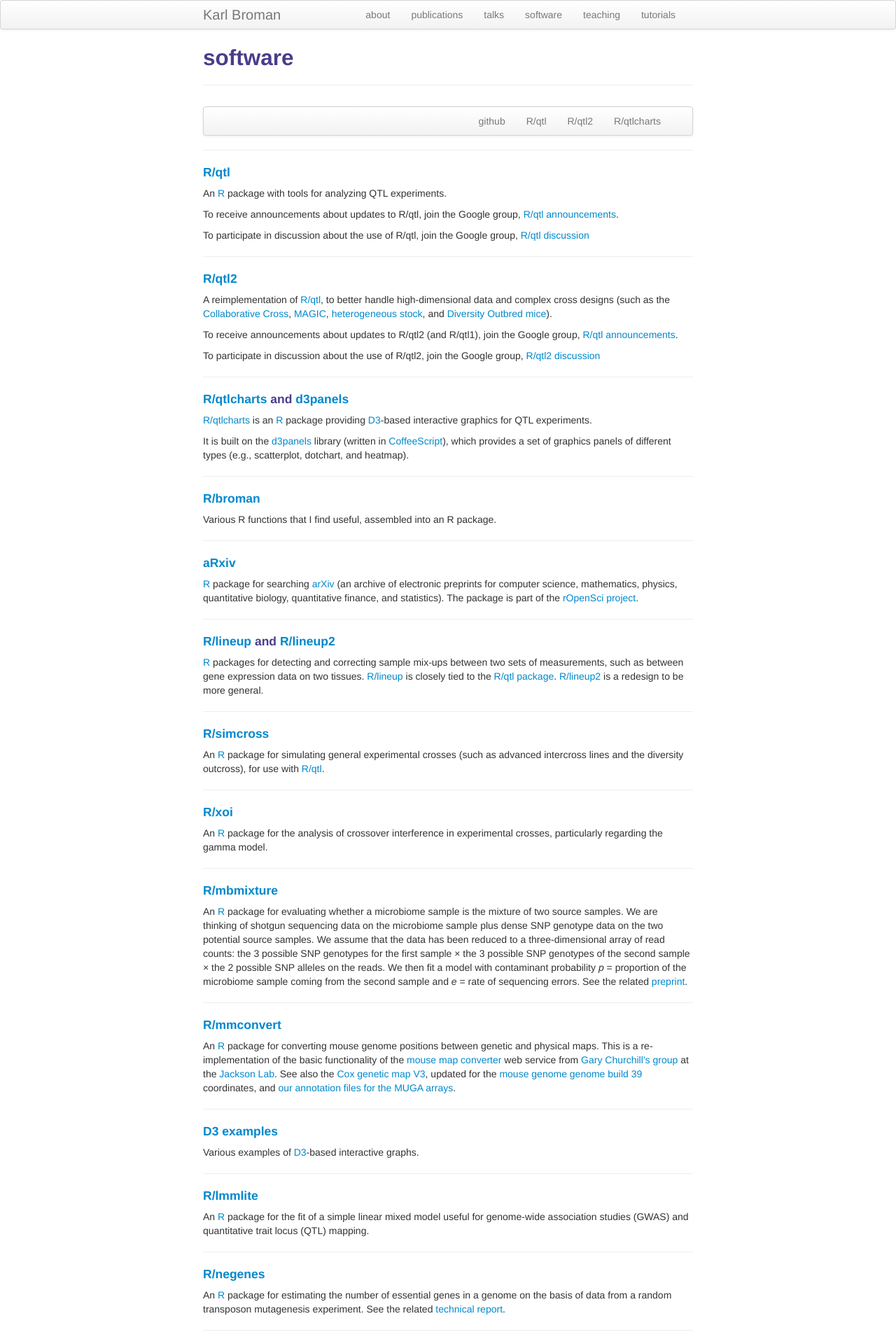
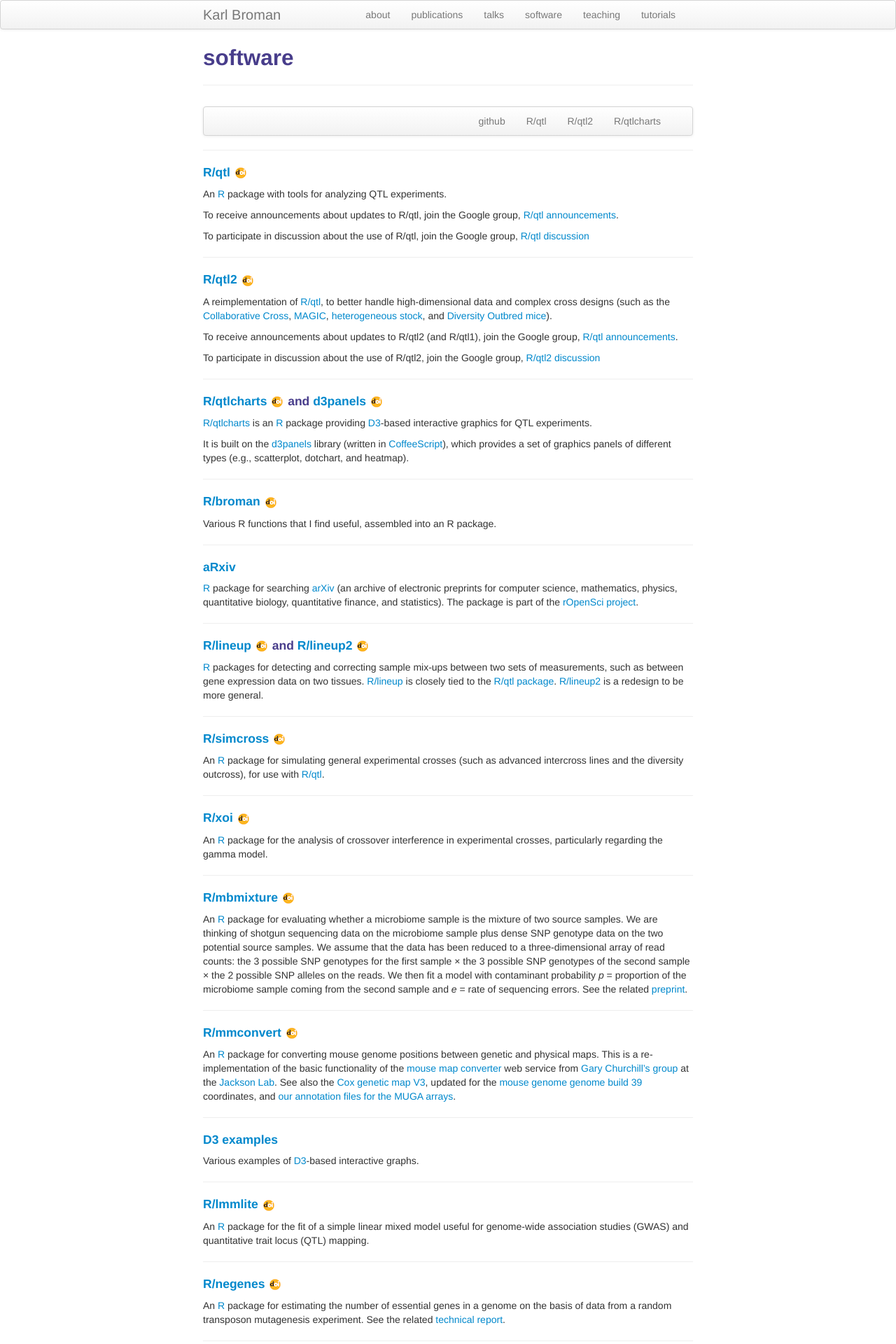
Before and after one commit to kbroman/kbroman.github.io, a Jekyll site: the page built from software.md, in a window 1280 px wide. Shown: the top 1920 px of the page at 70% size. Built offline with Jekyll 4.4.1, drawn with Linux system fonts in a browser that asks for light colours.

Commit message:
Add DOI links on software page

```diff
--- a/software.md
+++ b/software.md
@@ -17,7 +17,7 @@ description: Karl Broman's software
 
 ---
 
-#### <a name="qtl"></a>[R/qtl](https://rqtl.org)
+#### <a name="qtl"></a>[R/qtl](https://rqtl.org) [![zenodo DOI](icons16/doi-icon.png)](https://doi.org/10.5281/zenodo.3688461)
 
 An [R](https://www.r-project.org/) package with tools for analyzing QTL experiments.
 
@@ -29,7 +29,7 @@ Google group, [R/qtl discussion](https://groups.google.com/group/rqtl-disc)
 
 ---
 
-#### <a name="qtl2"></a>[R/qtl2](https://kbroman.org/qtl2)
+#### <a name="qtl2"></a>[R/qtl2](https://kbroman.org/qtl2) [![zenodo DOI](icons16/doi-icon.png)](https://doi.org/10.5281/zenodo.3237772)
 
 A reimplementation of [R/qtl](https://rqtl.org), to better handle
 high-dimensional data and complex cross designs (such as the
@@ -47,7 +47,7 @@ Google group, [R/qtl2 discussion](https://groups.google.com/group/rqtl2-disc)
 
 ---
 
-#### <a name="qtlcharts"></a>[R/qtlcharts](https://kbroman.org/qtlcharts) and [d3panels](https://kbroman.org/d3panels)
+#### <a name="qtlcharts"></a>[R/qtlcharts](https://kbroman.org/qtlcharts) [![zenodo DOI](icons16/doi-icon.png)](https://doi.org/10.5281/zenodo.4049918) and [d3panels](https://kbroman.org/d3panels) [![zenodo DOI](icons16/doi-icon.png)](https://doi.org/10.5281/zenodo.5418277)
 
 [R/qtlcharts](https://kbroman.org/qtlcharts) is an
 [R](https://www.r-project.org) package providing [D3](https://d3js.org)-based
@@ -61,7 +61,7 @@ dotchart, and heatmap).
 
 ---
 
-#### <a name="broman"></a>[R/broman](https://github.com/kbroman/broman)
+#### <a name="broman"></a>[R/broman](https://github.com/kbroman/broman) [![zenodo DOI](icons16/doi-icon.png)](https://doi.org/10.5281/zenodo.2636796)
 
 Various R functions that I find useful, assembled into an R package.
 
@@ -77,7 +77,7 @@ quantitative finance, and statistics). The package is part of the
 
 ---
 
-#### <a name="lineup"></a>[R/lineup](https://github.com/kbroman/lineup) and <a name="lineup2"></a>[R/lineup2](https://github.com/kbroman/lineup2)
+#### <a name="lineup"></a>[R/lineup](https://github.com/kbroman/lineup) [![zenodo DOI](icons16/doi-icon.png)](https://doi.org/10.5281/zenodo.4277411) and <a name="lineup2"></a>[R/lineup2](https://github.com/kbroman/lineup2) [![zenodo DOI](icons16/doi-icon.png)](https://doi.org/10.5281/zenodo.4118180)
 
 [R](https://www.r-project.org) packages for detecting and correcting
 sample mix-ups between two sets of measurements, such as between gene
@@ -89,7 +89,7 @@ more general.
 
 ---
 
-#### <a name="simcross"></a>[R/simcross](https://kbroman.org/simcross)
+#### <a name="simcross"></a>[R/simcross](https://kbroman.org/simcross) [![zenodo DOI](icons16/doi-icon.png)](https://doi.org/10.5281/zenodo.4032914)
 
 An [R](https://www.r-project.org) package for simulating general
 experimental crosses (such as advanced intercross lines and the
@@ -97,7 +97,8 @@ diversity outcross), for use with [R/qtl](https://rqtl.org).
 
 ---
 
-#### <a name="xoi"></a>[R/xoi](https://github.com/kbroman/xoi)
+#### <a name="xoi"></a>[R/xoi](https://github.com/kbroman/xoi) [![zenodo DOI](icons16/doi-icon.png)](https://doi.org/10.5281/zenodo.3087093)
+
 
 An [R](https://www.r-project.org) package for the analysis of crossover
 interference in experimental crosses, particularly regarding the gamma
@@ -105,7 +106,7 @@ model.
 
 ---
 
-#### <a name="mbmixture"></a>[R/mbmixture](https://github.com/kbroman/mbmixture)
+#### <a name="mbmixture"></a>[R/mbmixture](https://github.com/kbroman/mbmixture) [![zenodo DOI](icons16/doi-icon.png)](https://doi.org/10.5281/zenodo.4067048)
 
 An [R](https://www.r-project.org) package for evaluating whether a microbiome sample is the mixture of
 two source samples. We are thinking of shotgun sequencing data on the
@@ -120,7 +121,7 @@ errors. See the related [preprint](https://doi.org/10.1101/529040).
 
 ---
 
-#### <a name="mmconvert"></a>[R/mmconvert](https://github.com/rqtl/mmconvert)
+#### <a name="mmconvert"></a>[R/mmconvert](https://github.com/rqtl/mmconvert) [![zenodo DOI](icons16/doi-icon.png)](https://doi.org/10.5281/zenodo.5565363)
 
 An [R](https://www.r-project.org) package for converting mouse genome
 positions between genetic and physical maps. This is a
@@ -141,7 +142,7 @@ Various examples of [D3](https://d3js.org)-based interactive graphs.
 
 ---
 
-#### <a name="lmmlite"></a>[R/lmmlite](https://kbroman.org/lmmlite)
+#### <a name="lmmlite"></a>[R/lmmlite](https://kbroman.org/lmmlite) [![zenodo DOI](icons16/doi-icon.png)](https://doi.org/10.5281/zenodo.5149506)
 
 An [R](https://www.r-project.org) package for the fit of a simple
 linear mixed model useful for genome-wide association studies
@@ -149,7 +150,7 @@ linear mixed model useful for genome-wide association studies
 
 ---
 
-#### <a name="negenes"></a>[R/negenes](https://github.com/kbroman/negenes)
+#### <a name="negenes"></a>[R/negenes](https://github.com/kbroman/negenes) [![zenodo DOI](icons16/doi-icon.png)](https://doi.org/10.5281/zenodo.3361121)
 
 An [R](https://www.r-project.org) package for estimating the number of essential genes in a genome
 on the basis of data from a random transposon mutagenesis experiment.
@@ -158,7 +159,7 @@ See the related [technical report](https://www.biostat.wisc.edu/~kbroman/publica
 
 ---
 
-#### <a name="ricalc"></a>[R/ricalc](https://github.com/kbroman/ricalc)
+#### <a name="ricalc"></a>[R/ricalc](https://github.com/kbroman/ricalc) [![zenodo DOI](icons16/doi-icon.png)](https://doi.org/10.5281/zenodo.5149488)
 
 An [R](https://www.r-project.org) package for calculation of two- and three-locus probabilities in
 multiple-strain recombinant inbred lines, and the simulation of such lines.
@@ -170,7 +171,7 @@ recombinant inbred lines.  [Genetics](https://academic.oup.com/genetics) 169:113
 
 ---
 
-#### <a name="npem"></a>[R/npem](https://github.com/kbroman/npem)
+#### <a name="npem"></a>[R/npem](https://github.com/kbroman/npem) [![zenodo DOI](icons16/doi-icon.png)](https://doi.org/10.5281/zenodo.5149486)
 
 An [R](https://www.r-project.org) package for analyzing cell proliferation assays using the
 normal-Poisson mixture model described by Broman et al.
@@ -178,7 +179,7 @@ normal-Poisson mixture model described by Broman et al.
 
 ---
 
-#### <a name="fingers"></a>[R/fingers](https://github.com/kbroman/fingers)
+#### <a name="fingers"></a>[R/fingers](https://github.com/kbroman/fingers) [![zenodo DOI](icons16/doi-icon.png)](https://doi.org/10.5281/zenodo.5149503)
 
 An [R](https://www.r-project.org) package for the inference of full sibling families with data on
 dominant genetic markers (such as RAPDs), following the hierarchicical
@@ -188,14 +189,14 @@ Black IV.
 
 ---
 
-#### <a name="geesibsor"></a>[R/geesibsor](https://github.com/kbroman/geesibsor)
+#### <a name="geesibsor"></a>[R/geesibsor](https://github.com/kbroman/geesibsor) [![zenodo DOI](icons16/doi-icon.png)](https://doi.org/10.5281/zenodo.5149504)
 
 Software for estimating the odds ratio for siblings for a binary
 phenotype, adjusting for covariates, using generalized estimating equations.
 
 ---
 
-#### <a name="qtlsim"></a>[R/qtlsim](https://github.com/kbroman/qtlsim)
+#### <a name="qtlsim"></a>[R/qtlsim](https://github.com/kbroman/qtlsim) [![zenodo DOI](icons16/doi-icon.png)](https://doi.org/10.5281/zenodo.5149490)
 
 Software for testing, by computer simulation, various approaches
 to mapping QTLs in a backcross experiment.  This was written for the
@@ -260,3 +261,7 @@ Download: [source](https://www.biostat.wisc.edu/software/f2/f2_0.50.tar.gz) |
 Sample data
 \[[tar.gz](https://www.biostat.wisc.edu/software/f2/example.tar.gz) |
 [zip](https://www.biostat.wisc.edu/software/f2/example.zip)\]
+
+<!--
+[![zenodo DOI](icons16/doi-icon.png)](https://doi.org/10.5281/zenodo.thisdoi)
+-->
```
